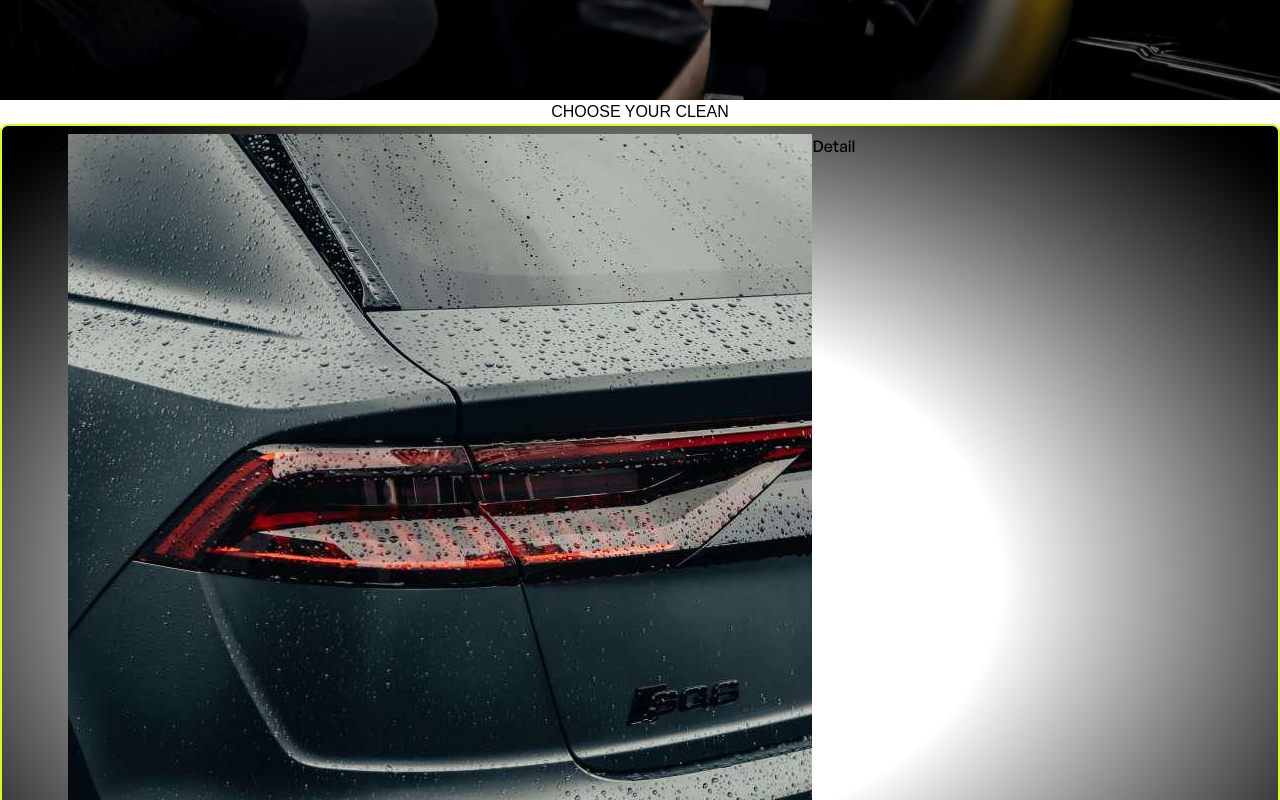
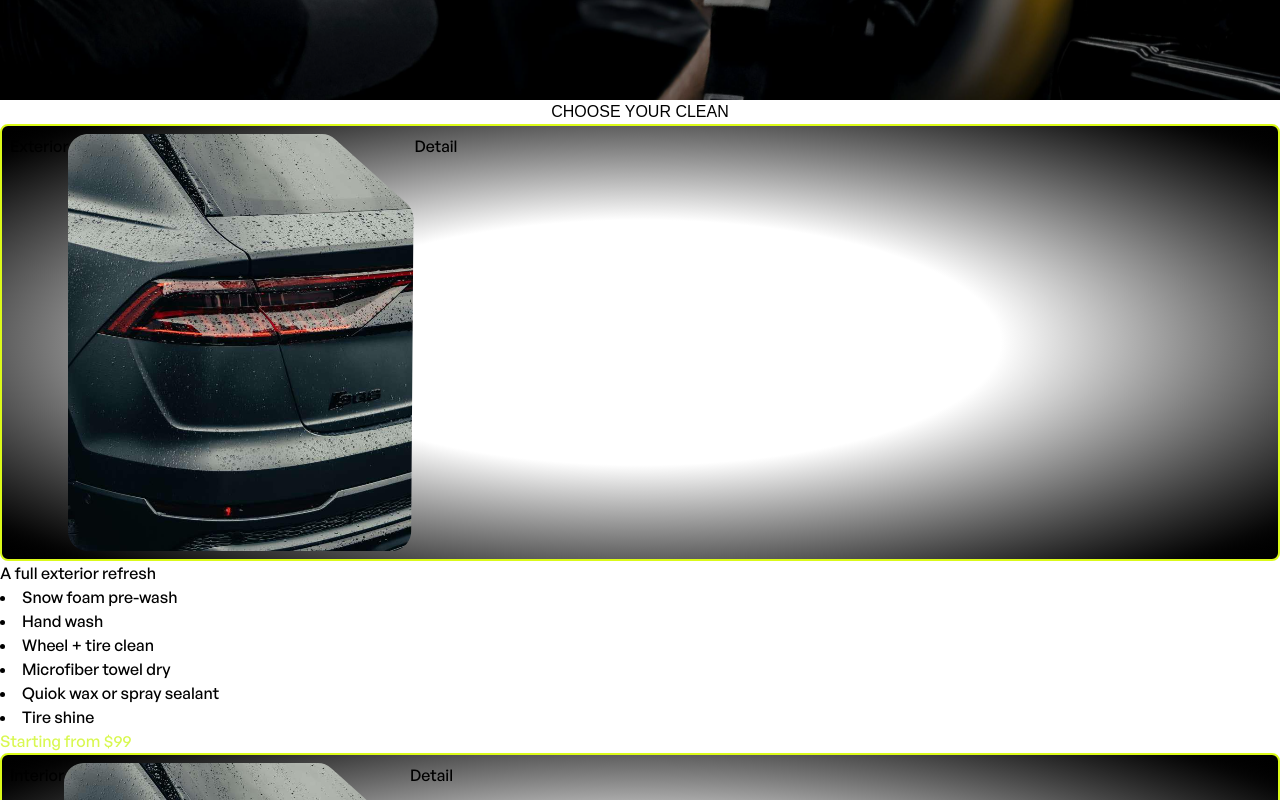
Before and after one commit to lucassdantas/pure_detail_website, a Next.js app: page / in a window 1280 px wide. Shown: the part 500-1300 px from the top of the page. Built offline with nearby package versions, Linux system fonts and the light colour scheme.

Commit message:
added image with cut as svg

```diff
--- /dev/null
+++ b/src/app/components/DiagonalRoundedImage.tsx
@@ -0,0 +1,35 @@
+type Props = {
+  imgUrl: string;
+  alt: string;
+};
+
+export const DiagonalRoundedImage = ({ imgUrl, alt }: Props) => {
+  return (
+    <svg
+      width="346"
+      height="417"
+      viewBox="0 0 346 417"
+      xmlns="http://www.w3.org/2000/svg"
+      className="block"
+    >
+      <defs>
+        <pattern id="image-bg" patternUnits="userSpaceOnUse" width="346" height="417">
+          <image
+            href={imgUrl}
+            x="0"
+            y="0"
+            width="346"
+            height="417"
+            preserveAspectRatio="xMidYMid slice"
+            aria-label={alt}
+          />
+        </pattern>
+      </defs>
+
+      <path
+        d="M0 397V20C0 8.9543 8.9543 0 20 0H253.833C258.769 0 263.531 1.82552 267.202 5.12531L338.804 69.4817C343.062 73.309 345.476 78.7776 345.434 84.5028L343.145 397.146C343.065 408.135 334.134 417 323.146 417H20C8.9543 417 0 408.046 0 397Z"
+        fill="url(#image-bg)"
+      />
+    </svg>
+  );
+};
--- a/src/app/components/Footer.tsx
+++ b/src/app/components/Footer.tsx
@@ -25,7 +25,7 @@ export const Footer = () => {
   return (
     <footer>
       <div>
-        <img src='' alt='pure detail logo footer'/>
+        {/* <img src='' alt='pure detail logo footer'/> */}
         {footerColumns.map((column, i ) => {
           return (
             <div key={column.title}>
--- a/src/app/components/Header.tsx
+++ b/src/app/components/Header.tsx
@@ -17,7 +17,7 @@ export const Header = () => {
             </Link>
           </ul>
         </nav>
-        <img src='' alt='pure detail logo'/>
+        {/* <img src='' alt='pure detail logo'/> */}
         <nav>
           <ul className='flex justify-between w-1/4'>
             <Link href='/book'>
--- a/src/app/components/ServiceCard.tsx
+++ b/src/app/components/ServiceCard.tsx
@@ -1,4 +1,5 @@
 import { CircleButon } from '@/app/components/CircleButon'
+import { DiagonalRoundedImage } from '@/app/components/DiagonalRoundedImage'
 import { ServiceType } from '@/app/types/ServiceType'
 import React from 'react'
 
@@ -10,7 +11,8 @@ export const ServiceCard = ({upperText, bottomText, title, detailsList, priceTex
     <div>
       <div className={` flex flex-column p-2 border-2 border-accent-yellow bg-radial from-white from-40% to-black rounded-lg `}>
         <h3>{upperText}</h3>
-        <img src={imgUrl} alt={title}/>
+        <DiagonalRoundedImage imgUrl={imgUrl} alt={title}  />
+
         <h3>{bottomText}</h3>
       </div>
       <div>
```
